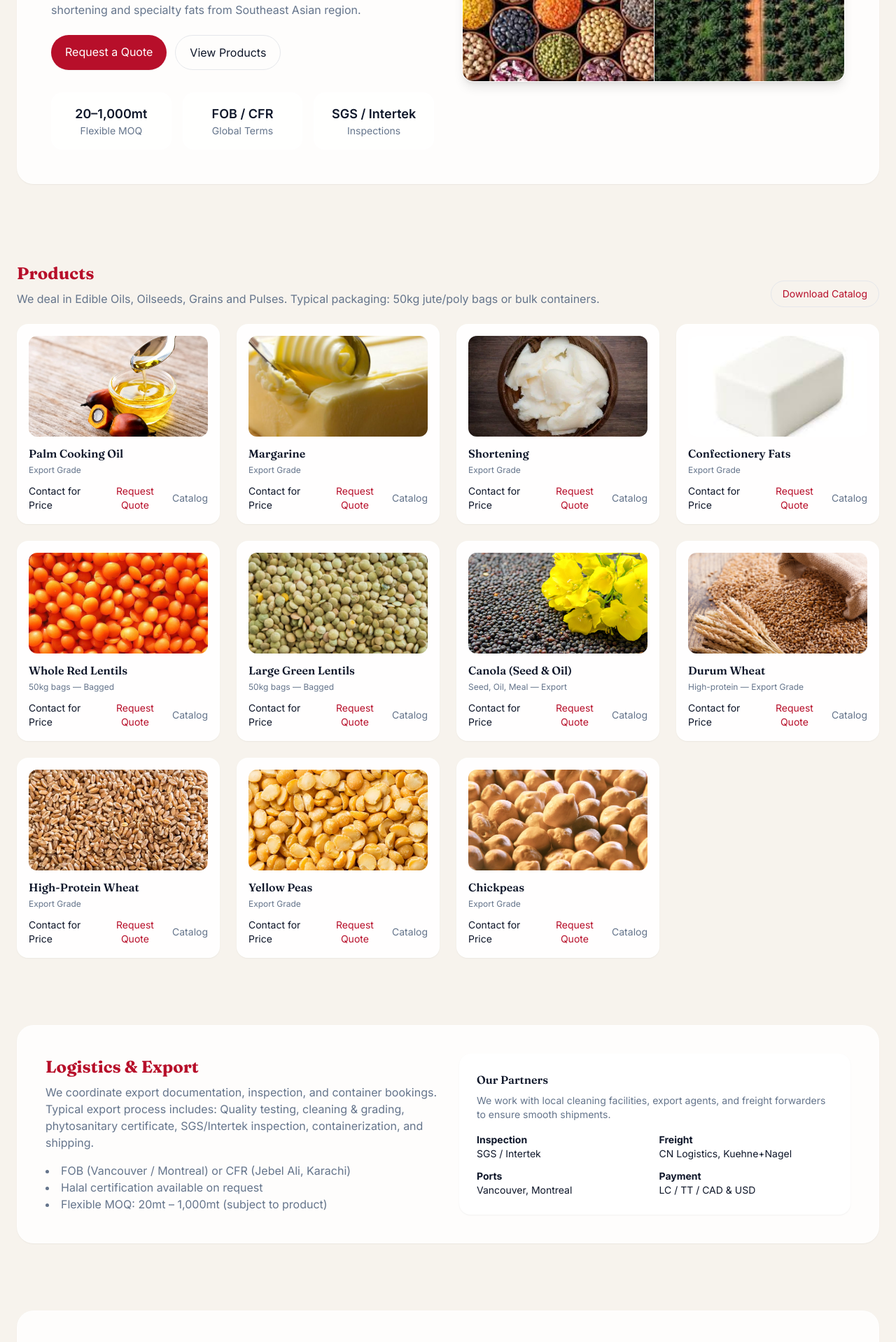
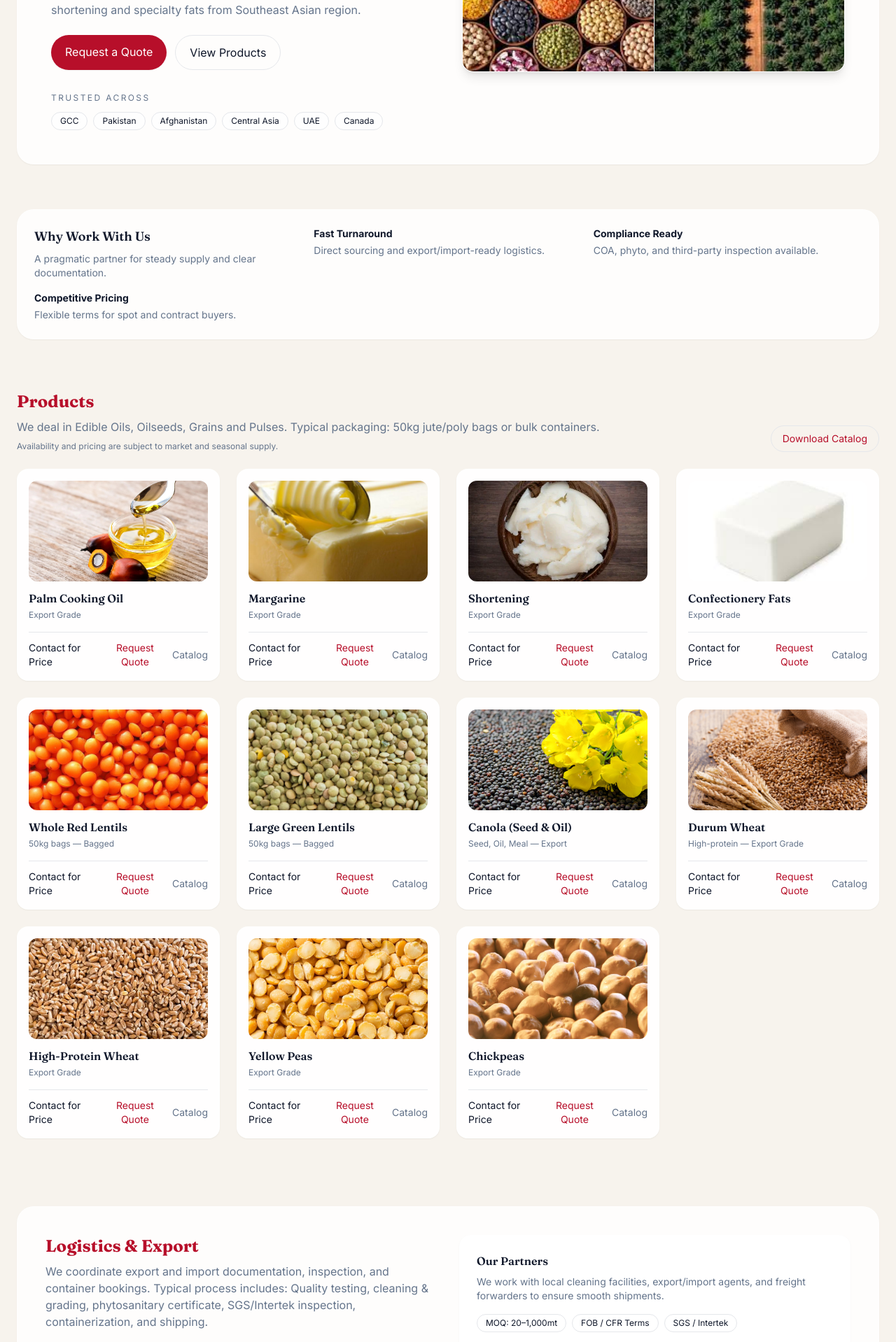
Before and after one commit to sjahmed1445/canada-trade-hub-site, a React (Vite) app: page / in a window 1280 px wide. Shown: the part 480-2398 px from the top of the page at 70% size. Built offline with nearby package versions, Linux system fonts and the light colour scheme.

Commit message:
Move key terms to logistics

```diff
--- a/src/CanadaTradeHub_SPA.jsx
+++ b/src/CanadaTradeHub_SPA.jsx
@@ -30,7 +30,7 @@ export default function CanadaTradeHub(){
             <img src="/logo.png" alt="Canada Trade Hub" className="h-14 w-14 object-contain rounded" />
             <div>
               <h1 className="text-lg font-bold" style={{color:"var(--cth-red)"}}>Canada Trade Hub</h1>
-              <p className="text-xs text-[color:var(--cth-slate)]">Trusted Canadian Commodities Exporter</p>
+              <p className="text-xs text-[color:var(--cth-slate)]">Trusted Canadian Commodities Exporter/Importer</p>
             </div>
           </div>
           <nav className="hidden md:flex items-center gap-6 text-sm">
@@ -57,18 +57,15 @@ export default function CanadaTradeHub(){
             <a href="#contact" className="px-5 py-3 rounded-full text-white bg-[color:var(--cth-red)] hover:bg-[color:var(--cth-red-dark)] shadow-sm">Request a Quote</a>
             <a href="#products" className="px-5 py-3 rounded-full border border-[color:var(--cth-slate)]/30 hover:border-[color:var(--cth-red)]">View Products</a>
           </div>
-          <div className="mt-8 grid grid-cols-3 gap-4 text-center text-sm text-[color:var(--cth-slate)]">
-            <div className="rounded-2xl bg-white/70 border border-white/70 px-3 py-4">
-              <div className="text-lg font-semibold text-[color:var(--cth-ink)]">20–1,000mt</div>
-              <div>Flexible MOQ</div>
-            </div>
-            <div className="rounded-2xl bg-white/70 border border-white/70 px-3 py-4">
-              <div className="text-lg font-semibold text-[color:var(--cth-ink)]">FOB / CFR</div>
-              <div>Global Terms</div>
-            </div>
-            <div className="rounded-2xl bg-white/70 border border-white/70 px-3 py-4">
-              <div className="text-lg font-semibold text-[color:var(--cth-ink)]">SGS / Intertek</div>
-              <div>Inspections</div>
+          <div className="mt-8">
+            <div className="text-xs uppercase tracking-[0.2em] text-[color:var(--cth-slate)]">Trusted Across</div>
+            <div className="mt-3 flex flex-wrap gap-2 text-xs text-[color:var(--cth-ink)]">
+              <span className="rounded-full border border-[color:var(--cth-slate)]/20 bg-white/70 px-3 py-1">GCC</span>
+              <span className="rounded-full border border-[color:var(--cth-slate)]/20 bg-white/70 px-3 py-1">Pakistan</span>
+              <span className="rounded-full border border-[color:var(--cth-slate)]/20 bg-white/70 px-3 py-1">Afghanistan</span>
+              <span className="rounded-full border border-[color:var(--cth-slate)]/20 bg-white/70 px-3 py-1">Central Asia</span>
+              <span className="rounded-full border border-[color:var(--cth-slate)]/20 bg-white/70 px-3 py-1">UAE</span>
+              <span className="rounded-full border border-[color:var(--cth-slate)]/20 bg-white/70 px-3 py-1">Canada</span>
             </div>
           </div>
         </div>
@@ -82,23 +79,47 @@ export default function CanadaTradeHub(){
         </div>
         </div>
       </section>
+      <section className="container mx-auto px-6 pb-6">
+        <div className="grid gap-4 rounded-3xl bg-white/80 border border-white/60 shadow-sm p-6 md:grid-cols-3">
+          <div>
+            <h3 className="text-lg font-semibold text-[color:var(--cth-ink)]">Why Work With Us</h3>
+            <p className="text-sm text-[color:var(--cth-slate)] mt-2">A pragmatic partner for steady supply and clear documentation.</p>
+          </div>
+          <div className="text-sm text-[color:var(--cth-slate)]">
+            <strong className="text-[color:var(--cth-ink)]">Fast Turnaround</strong>
+            <p className="mt-1">Direct sourcing and export/import-ready logistics.</p>
+          </div>
+          <div className="text-sm text-[color:var(--cth-slate)]">
+            <strong className="text-[color:var(--cth-ink)]">Compliance Ready</strong>
+            <p className="mt-1">COA, phyto, and third-party inspection available.</p>
+          </div>
+          <div className="text-sm text-[color:var(--cth-slate)]">
+            <strong className="text-[color:var(--cth-ink)]">Competitive Pricing</strong>
+            <p className="mt-1">Flexible terms for spot and contract buyers.</p>
+          </div>
+        </div>
+      </section>
+      <div className="container mx-auto px-6">
+        <div className="h-px w-full bg-gradient-to-r from-transparent via-[color:var(--cth-slate)]/30 to-transparent"></div>
+      </div>
       <section id="products" className="container mx-auto px-6 py-12">
         <div className="flex items-end justify-between gap-6 flex-wrap">
           <div>
             <h3 className="text-2xl font-bold text-[color:var(--cth-red)]">Products</h3>
             <p className="text-[color:var(--cth-slate)] mt-2">We deal in Edible Oils, Oilseeds, Grains and Pulses. Typical packaging: 50kg jute/poly bags or bulk containers.</p>
+            <p className="text-xs text-[color:var(--cth-slate)] mt-2">Availability and pricing are subject to market and seasonal supply.</p>
           </div>
           <a href="/Canada_Trade_Hub_Catalog.pdf" className="text-sm text-[color:var(--cth-red)] border border-[color:var(--cth-red)]/30 px-4 py-2 rounded-full hover:border-[color:var(--cth-red)]" target="_blank" rel="noreferrer">Download Catalog</a>
         </div>
         <div className="mt-6 grid grid-cols-1 sm:grid-cols-2 lg:grid-cols-4 gap-6">
           {products.map((p)=> (
-            <div key={p.key} className="bg-white/90 rounded-2xl border border-white/70 shadow-sm p-4 flex flex-col hover:shadow-md transition-shadow">
+            <div key={p.key} className="bg-white/90 rounded-2xl border border-white/70 shadow-sm p-4 flex flex-col hover:shadow-md transition-all hover:-translate-y-0.5">
               <img src={p.img} alt={p.title} className="h-36 w-full object-cover rounded-xl" />
               <div className="mt-3 flex-1">
                 <h4 className="font-semibold text-[color:var(--cth-ink)]">{p.title}</h4>
                 <p className="text-xs text-[color:var(--cth-slate)] mt-1">{p.subtitle}</p>
               </div>
-              <div className="mt-3 flex items-center justify-between">
+              <div className="mt-4 flex items-center justify-between pt-3 border-t border-[color:var(--cth-slate)]/10">
                 <div className="text-sm text-[color:var(--cth-ink)]">{p.price}</div>
                 <div className="flex items-center gap-2">
                   <button onClick={()=>handleQuote(p)} className="text-sm text-[color:var(--cth-red)]">Request Quote</button>
@@ -109,21 +130,31 @@ export default function CanadaTradeHub(){
           ))}
         </div>
       </section>
+      <div className="container mx-auto px-6">
+        <div className="h-px w-full bg-gradient-to-r from-transparent via-[color:var(--cth-slate)]/30 to-transparent"></div>
+      </div>
       <section id="logistics" className="container mx-auto px-6 py-12">
         <div className="grid lg:grid-cols-2 gap-8 items-center rounded-3xl bg-white/80 border border-white/60 shadow-sm p-8 lg:p-10">
           <div>
             <h3 className="text-2xl font-bold text-[color:var(--cth-red)]">Logistics & Export</h3>
-            <p className="text-[color:var(--cth-slate)] mt-2">We coordinate export documentation, inspection, and container bookings. Typical export process includes: Quality testing, cleaning & grading, phytosanitary certificate, SGS/Intertek inspection, containerization, and shipping.</p>
+            <p className="text-[color:var(--cth-slate)] mt-2">We coordinate export and import documentation, inspection, and container bookings. Typical process includes: Quality testing, cleaning & grading, phytosanitary certificate, SGS/Intertek inspection, containerization, and shipping.</p>
             <ul className="mt-4 list-disc list-inside text-[color:var(--cth-slate)]">
               <li>FOB (Vancouver / Montreal) or CFR (Jebel Ali, Karachi)</li>
               <li>Halal certification available on request</li>
               <li>Flexible MOQ: 20mt – 1,000mt (subject to product)</li>
+              <li>Typical lead time: 2–4 weeks after confirmation</li>
+              <li>Payment terms: LC / TT in CAD or USD</li>
             </ul>
           </div>
           <div>
           <div className="bg-white rounded-2xl border border-white/70 shadow-sm p-6">
             <h4 className="font-semibold text-[color:var(--cth-ink)]">Our Partners</h4>
-              <p className="text-sm text-[color:var(--cth-slate)] mt-2">We work with local cleaning facilities, export agents, and freight forwarders to ensure smooth shipments.</p>
+            <p className="text-sm text-[color:var(--cth-slate)] mt-2">We work with local cleaning facilities, export/import agents, and freight forwarders to ensure smooth shipments.</p>
+            <div className="mt-4 flex flex-wrap gap-2 text-xs text-[color:var(--cth-ink)]">
+              <span className="rounded-full border border-[color:var(--cth-slate)]/20 bg-white/70 px-3 py-1">MOQ: 20–1,000mt</span>
+              <span className="rounded-full border border-[color:var(--cth-slate)]/20 bg-white/70 px-3 py-1">FOB / CFR Terms</span>
+              <span className="rounded-full border border-[color:var(--cth-slate)]/20 bg-white/70 px-3 py-1">SGS / Intertek</span>
+            </div>
             <div className="mt-4 grid grid-cols-2 gap-3 text-sm text-[color:var(--cth-ink)]">
               <div>
                 <strong>Inspection</strong>
@@ -146,12 +177,45 @@ export default function CanadaTradeHub(){
           </div>
         </div>
       </section>
+      <div className="container mx-auto px-6">
+        <div className="h-px w-full bg-gradient-to-r from-transparent via-[color:var(--cth-slate)]/30 to-transparent"></div>
+      </div>
+      <section className="container mx-auto px-6 py-12">
+        <div className="rounded-3xl bg-white/80 border border-white/60 shadow-sm p-8 lg:p-10">
+          <h3 className="text-2xl font-bold text-[color:var(--cth-red)]">Quality & Compliance</h3>
+          <p className="text-[color:var(--cth-slate)] mt-2">We prioritize consistency and documentation to meet import requirements.</p>
+          <div className="mt-4 grid gap-3 sm:grid-cols-2 text-sm text-[color:var(--cth-slate)]">
+            <div className="rounded-2xl bg-white/70 border border-white/70 px-4 py-3">
+              <strong className="text-[color:var(--cth-ink)]">Certificates of Analysis</strong>
+              <p className="mt-1">COA provided per shipment.</p>
+            </div>
+            <div className="rounded-2xl bg-white/70 border border-white/70 px-4 py-3">
+              <strong className="text-[color:var(--cth-ink)]">Phytosanitary</strong>
+              <p className="mt-1">Official phytosanitary certificates available.</p>
+            </div>
+            <div className="rounded-2xl bg-white/70 border border-white/70 px-4 py-3">
+              <strong className="text-[color:var(--cth-ink)]">Third-Party Inspection</strong>
+              <p className="mt-1">SGS / Intertek inspection options.</p>
+            </div>
+            <div className="rounded-2xl bg-white/70 border border-white/70 px-4 py-3">
+              <strong className="text-[color:var(--cth-ink)]">Halal Certification</strong>
+              <p className="mt-1">Available on request.</p>
+            </div>
+          </div>
+        </div>
+      </section>
+      <div className="container mx-auto px-6">
+        <div className="h-px w-full bg-gradient-to-r from-transparent via-[color:var(--cth-slate)]/30 to-transparent"></div>
+      </div>
       <section id="about" className="container mx-auto px-6 py-12">
         <div className="rounded-3xl bg-white/80 border border-white/60 shadow-sm p-8 lg:p-10">
           <h3 className="text-2xl font-bold text-[color:var(--cth-red)]">About Canada Trade Hub</h3>
-          <p className="text-[color:var(--cth-slate)] mt-2">Canada Trade Hub is a Canadian-based commodity trading company specializing in the export of high-quality grains and pulses from Canada to the GCC, Pakistan, Afghanistan, and Central Asia. With partners located in Canada, the UAE, and Pakistan, we bridge the gap between Canadian farmers and international buyers.</p>
+          <p className="text-[color:var(--cth-slate)] mt-2">Canada Trade Hub is a Canadian-based commodity trading company specializing in the export of high-quality grains and pulses from Canada to the GCC, Pakistan, Afghanistan, and Central Asia, and the import of high-quality and premium grade palm cooking oil, margarine, shortening, and specialty fats from Southeast Asia. With partners located in Canada, the UAE, and Pakistan, we bridge the gap between Canadian farmers, regional producers, and international buyers.</p>
         </div>
       </section>
+      <div className="container mx-auto px-6">
+        <div className="h-px w-full bg-gradient-to-r from-transparent via-[color:var(--cth-slate)]/30 to-transparent"></div>
+      </div>
       <section id="contact" className="container mx-auto px-6 py-12">
         <h3 className="text-2xl font-bold text-[color:var(--cth-red)]">Contact Us</h3>
         <p className="text-[color:var(--cth-slate)] mt-2">Send us an inquiry and our team will respond within 24–48 hours.</p>
@@ -206,6 +270,9 @@ export default function CanadaTradeHub(){
           <div className="text-sm text-[color:var(--cth-slate)]">Follow: <a className="ml-2 text-[color:var(--cth-red)]" href="#">LinkedIn</a></div>
         </div>
       </footer>
+      <a href="#contact" className="fixed bottom-5 right-5 z-50 md:hidden rounded-full bg-[color:var(--cth-red)] px-5 py-3 text-sm font-semibold text-white shadow-lg shadow-[color:var(--cth-red)]/30">
+        Request a Quote
+      </a>
     </div>
   );
 }
```
Lines whose indentation alone changed are shown as unchanged.
